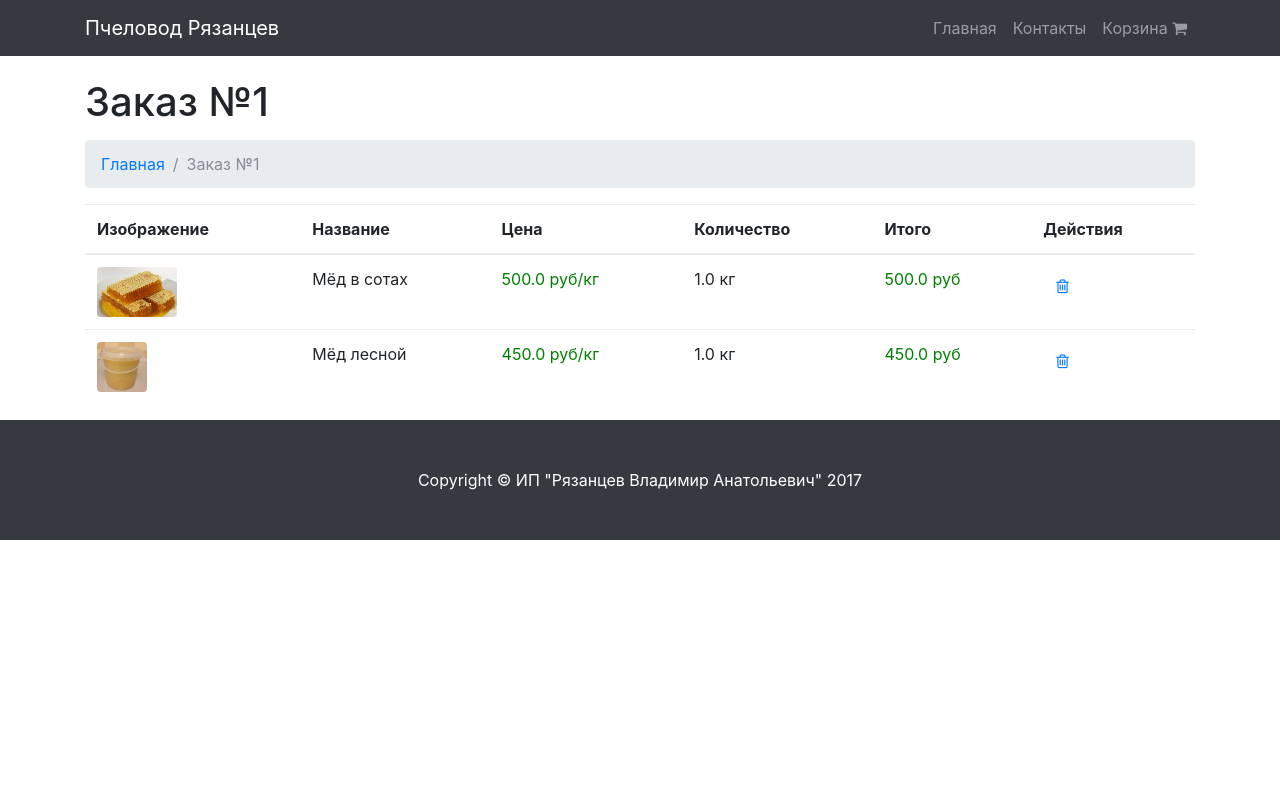
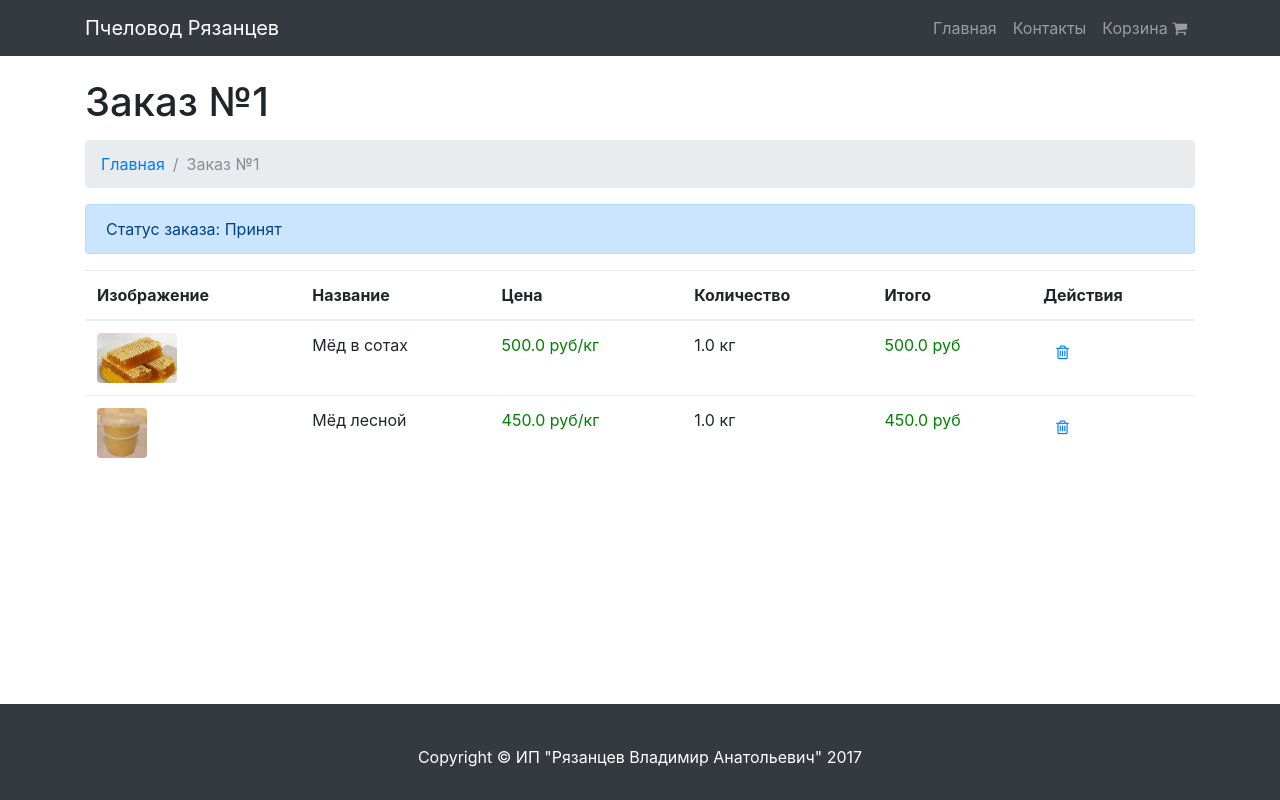
Before and after one commit to AlexeyKutepov/beekeeper_store, a Django app: page /order/1/ in a window 1280 px wide. Run offline with Django 3.2, Linux system fonts and the light colour scheme; data comes from the database, SQL or seed files in the repository; both versions use the stored data as it was after the commit; some libraries are stand-ins or nearby versions.

Commit message:
Доработка страницы заказа

```diff
--- /dev/null
+++ b/store/static/css/style.css
@@ -0,0 +1,17 @@
+/* Sticky footer styles
+-------------------------------------------------- */
+html {
+  position: relative;
+  min-height: 100%;
+}
+body {
+  margin-bottom: 60px; /* Margin bottom by footer height */
+}
+.footer {
+  position: absolute;
+  bottom: 0;
+  width: 100%;
+  height: 10px; /* Set the fixed height of the footer here */
+  line-height: 10px; /* Vertically center the text there */
+  background-color: #f5f5f5;
+}
--- a/store/templates/base.html
+++ b/store/templates/base.html
@@ -8,11 +8,15 @@
     <meta name="author" content="Alexey Kutepov">
     <title>Пчеловод Рязанцев</title>
 
+
     <!-- Bootstrap core CSS -->
     <link href="{% static "css/bootstrap.min.css" %}" rel="stylesheet">
     <!-- Custom styles for this template -->
     <link href="{% static "css/modern-business.css" %}" rel="stylesheet">
     <link href="{% static "css/font-awesome.min.css" %}" rel="stylesheet">
+
+    <link href="{% static "css/style.css" %}" rel="stylesheet">
+
 </head>
 <body>
 
@@ -47,7 +51,7 @@
     {% block content %}{% endblock content %}
 
     <!-- Footer -->
-    <footer class="py-5 bg-dark">
+    <footer class="footer py-5 bg-dark">
       <div class="container">
         <p class="m-0 text-center text-white">Copyright &copy; ИП "Рязанцев Владимир Анатольевич" 2017</p>
       </div>
--- a/store/templates/order.html
+++ b/store/templates/order.html
@@ -14,6 +14,20 @@
             </li>
             <li class="breadcrumb-item active">Заказ №{{ order.id }}</li>
         </ol>
+
+        {% if order.status == 'Принят' or order.status == 'Исполнение' %}
+            <div class="alert alert-primary" role="alert">
+                Статус заказа: {{ order.status }}
+            </div>
+        {% elif order.status == 'Исполнен' %}
+            <div class="alert alert-success" role="alert">
+                Статус заказа: {{ order.status }}
+            </div>
+        {% elif order.status == 'Отменён' %}
+            <div class="alert alert-danger" role="alert">
+                Статус заказа: {{ order.status }}
+            </div>
+        {% endif %}
 
         <!-- Project One -->
 
```
Also changed, not shown: db.sqlite3.
